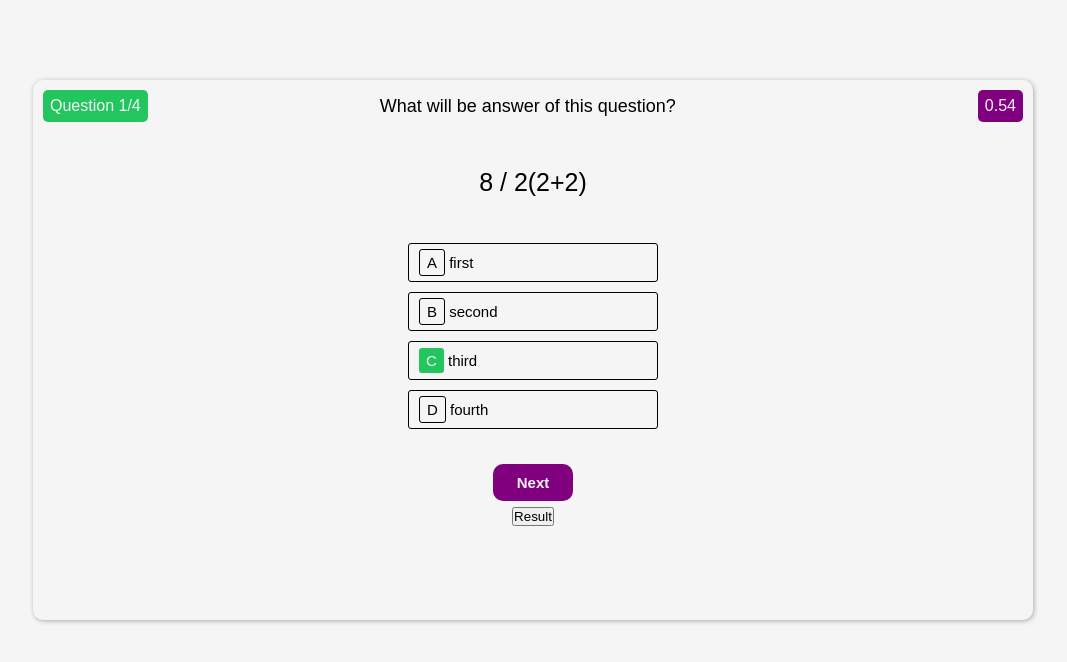
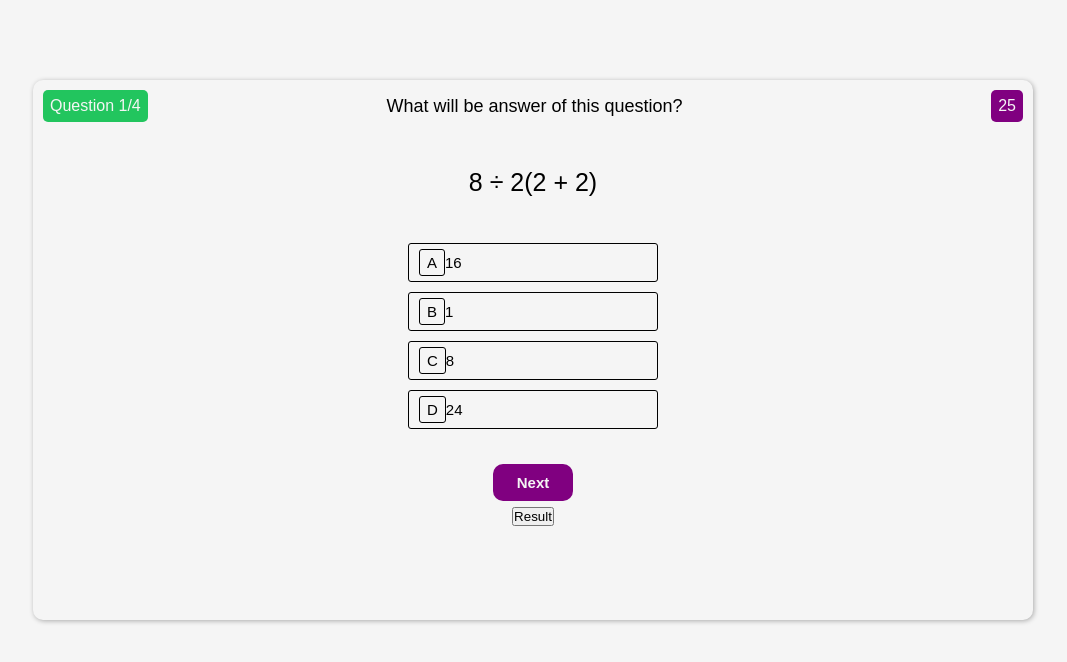
Before and after one commit to builtbysuraj/quiz-typescript, a React (Vite) app: page /quiz in a window 1280 px wide. Shown: the top 662 px of the page, without its empty margins (107-1174 px from the left). Built offline with nearby package versions, Linux system fonts and the light colour scheme; the HTML template or start-up script is replaced by a standard one.

Commit message:
Add working of next button in quiz and Create timer

```diff
--- /dev/null
+++ b/src/components/Question.tsx
@@ -0,0 +1,47 @@
+import { useNavigate } from "react-router-dom";
+
+type OptionData = {
+  id: number;
+  label: string;
+  text: string;
+  isCorrect: boolean;
+};
+
+type QuestionData = {
+  id: number;
+  text: string;
+  options: OptionData[];
+};
+
+type Props = {
+  question: QuestionData;
+  handleNextQuestion: () => void;
+};
+
+export default function Question({ handleNextQuestion, question }: Props) {
+  const navigate = useNavigate();
+  const { id, text, options } = question;
+  return (
+    <div className="bottom">
+      <div>
+        <div className="question">{text}</div>
+      </div>
+      <div className="options">
+        {options?.map((e) => {
+          return (
+            <ul key={e.id}>
+              <li>
+                <span>{e.label}</span>
+                {e.text}
+              </li>
+            </ul>
+          );
+        })}
+      </div>
+      <div className="btn-wrapper">
+        <button onClick={handleNextQuestion}>Next</button>
+      </div>
+      <button onClick={() => navigate("/result")}>Result</button>
+    </div>
+  );
+}
--- /dev/null
+++ b/src/components/QuizHeader.tsx
@@ -0,0 +1,15 @@
+import Timer from "./Timer";
+
+export default function QuizHeader() {
+  return (
+    <div>
+      <div className="top">
+        <p className="total-questions">Question 1/4</p>
+        <p className="question-title">What will be answer of this question?</p>
+        <div className="timer">
+          <Timer />
+        </div>
+      </div>
+    </div>
+  );
+}
--- /dev/null
+++ b/src/components/Timer.tsx
@@ -0,0 +1,13 @@
+import { useState, useEffect } from "react";
+
+export default function Timer() {
+  const [timer, setTimer] = useState<number>(30);
+  useEffect(() => {
+    const interval = setInterval(() => {
+      setTimer((prev) => (prev > 0 ? prev - 1 : prev));
+    }, 1000);
+    return () => clearInterval(interval);
+  }, []);
+
+  return <>{timer}</>;
+}
--- a/src/pages/home/Home.tsx
+++ b/src/pages/home/Home.tsx
@@ -9,7 +9,7 @@ export default function Home() {
         <h1>Quiz App</h1>
         <p>
           This is a math quiz where you will be given a set of questions to
-          solve. You will have 1 minute to answer each question. Once you have
+          solve. You will have 30 seconds to answer each question. Once you have
           completed all the questions, you will be able to see your results.
         </p>
         <div className="btn-wrapper">
--- a/src/pages/quiz/Quiz.tsx
+++ b/src/pages/quiz/Quiz.tsx
@@ -1,43 +1,28 @@
-import { useNavigate } from "react-router-dom";
+import { useState } from "react";
 import "./Quiz.scss";
+import Question from "../../components/Question";
+import QuizHeader from "../../components/QuizHeader";
+import data from "../../data/questions.json";
 
 export default function Quiz() {
-  const navigate = useNavigate();
+  const [currentQuestionIndex, setCurrentQuestionIndex] = useState<number>(0);
+  const Data = data.questions;
+  const currentQuestion = Data[currentQuestionIndex];
+
+  const handleNextQuestion = () => {
+    if (currentQuestionIndex < Data.length - 1) {
+      setCurrentQuestionIndex(currentQuestionIndex + 1);
+    }
+  };
+
   return (
     <main className="quiz-container">
       <div className="quiz-wrapper">
-        <div className="top">
-          <p className="total-questions">Question 1/4</p>
-          <p className="question-title">
-            What will be answer of this question?
-          </p>
-          <div className="timer">0.54</div>
-        </div>
-        <div className="bottom">
-          <div>
-            <div className="question">8 / 2(2+2)</div>
-          </div>
-          <div className="options">
-            <ul>
-              <li>
-                <span>A</span> first
-              </li>
-              <li>
-                <span>B</span> second
-              </li>
-              <li className="active">
-                <span>C</span> third
-              </li>
-              <li>
-                <span>D</span> fourth
-              </li>
-            </ul>
-          </div>
-          <div className="btn-wrapper">
-            <button disabled>Next</button>
-          </div>
-          <button onClick={() => navigate("/result")}>Result</button>
-        </div>
+        <QuizHeader />
+        <Question
+          question={currentQuestion}
+          handleNextQuestion={handleNextQuestion}
+        />
       </div>
     </main>
   );
```
